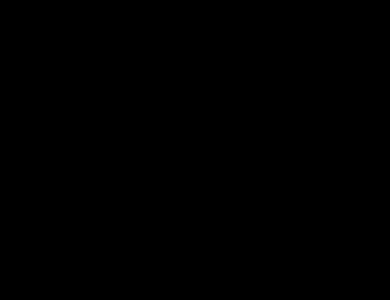
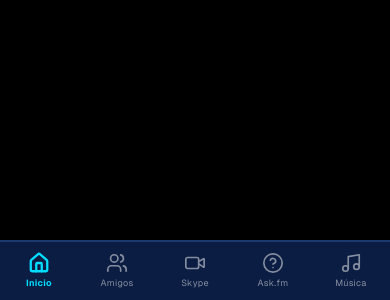
Before and after one commit to jpoul02/web-jime, a Next.js app: page / in a window 390 px wide. Shown: the part 544-844 px from the top of the page. Built offline with nearby package versions, Linux system fonts and the light colour scheme.

Commit message:
feat: add MobileNav component for improved mobile navigation and enhance video handling in SkypeDesktop

```diff
--- a/src/app/layout.tsx
+++ b/src/app/layout.tsx
@@ -1,6 +1,7 @@
 import type { Metadata } from "next";
 import localFont from "next/font/local";
 import "./globals.css";
+import MobileNav from "@/components/MobileNav";
 
 const geistSans = localFont({
   src: "./fonts/GeistVF.woff",
@@ -26,9 +27,10 @@ export default function RootLayout({
   return (
     <html lang="en">
       <body
-        className={`${geistSans.variable} ${geistMono.variable} antialiased`}
+        className={`${geistSans.variable} ${geistMono.variable} antialiased pb-[60px] md:pb-0`}
       >
         {children}
+        <MobileNav />
       </body>
     </html>
   );
--- /dev/null
+++ b/src/components/MobileNav.tsx
@@ -0,0 +1,52 @@
+"use client";
+
+import Link from "next/link";
+import { usePathname } from "next/navigation";
+import { Home, Users, Video, HelpCircle, Music } from "lucide-react";
+
+const NAV = [
+  { href: "/",       label: "Inicio",  Icon: Home        },
+  { href: "/amigos", label: "Amigos",  Icon: Users       },
+  { href: "/skype",  label: "Skype",   Icon: Video       },
+  { href: "/ask",    label: "Ask.fm",  Icon: HelpCircle  },
+  { href: "/musica", label: "Música",  Icon: Music       },
+];
+
+export default function MobileNav() {
+  const pathname = usePathname();
+
+  return (
+    <nav
+      className="md:hidden fixed bottom-0 left-0 right-0 z-[9999] flex items-stretch"
+      style={{
+        height: 60,
+        background: "#0B1D42",
+        borderTop: "2px solid #1a3a6e",
+        boxShadow: "0 -4px 20px rgba(0,0,0,0.4)",
+      }}
+    >
+      {NAV.map(({ href, label, Icon }) => {
+        const active = pathname === href || (href !== "/" && pathname.startsWith(href));
+        return (
+          <Link
+            key={href}
+            href={href}
+            className="flex-1 flex flex-col items-center justify-center gap-[3px] transition-opacity"
+            style={{ textDecoration: "none", opacity: active ? 1 : 0.5 }}
+          >
+            <Icon size={22} color={active ? "#00DDFF" : "#FFFFFF"} strokeWidth={active ? 2.5 : 1.8} />
+            <span style={{
+              fontSize: 9,
+              fontWeight: active ? 700 : 400,
+              color: active ? "#00DDFF" : "#FFFFFF",
+              letterSpacing: 0.3,
+              fontFamily: "var(--font-geist-sans)",
+            }}>
+              {label}
+            </span>
+          </Link>
+        );
+      })}
+    </nav>
+  );
+}
--- a/src/components/SkypeDesktop.tsx
+++ b/src/components/SkypeDesktop.tsx
@@ -70,7 +70,9 @@ export default function SkypeDesktop() {
   const [contacts, setContacts] = useState<VideoPostal[]>([]);
   const [selected, setSelected] = useState<VideoPostal | null>(null);
   const [loading, setLoading] = useState(true);
+  const [isPortrait, setIsPortrait] = useState(false);
   const videoRef = useRef<HTMLVideoElement>(null);
+  const bgVideoRef = useRef<HTMLVideoElement>(null);
 
   useEffect(() => {
     fetch(`${API}/postales/videos`)
@@ -84,11 +86,19 @@ export default function SkypeDesktop() {
   }, []);
 
   useEffect(() => {
-    if (videoRef.current && selected) {
-      videoRef.current.load();
-      videoRef.current.play().catch(() => {});
-    }
+    setIsPortrait(false); // reset while loading new video
+    [videoRef, bgVideoRef].forEach(ref => {
+      if (ref.current) {
+        ref.current.load();
+        ref.current.play().catch(() => {});
+      }
+    });
   }, [selected?.id]);
+
+  function handleMetadata() {
+    const v = videoRef.current;
+    if (v) setIsPortrait(v.videoHeight > v.videoWidth);
+  }
 
   return (
     <div className="w-screen h-screen flex flex-col overflow-hidden bg-white font-[family-name:var(--font-geist-sans)]">
@@ -190,10 +200,43 @@ export default function SkypeDesktop() {
           {/* Video background */}
           <div className="relative flex-1 overflow-hidden">
             {selected ? (
-              <video key={selected.id} ref={videoRef} autoPlay loop playsInline
-                className="absolute inset-0 w-full h-full object-cover">
-                <source src={selected.video_url} type="video/mp4" />
-              </video>
+              <>
+                {/* Blurred background — always rendered, visible only for portrait */}
+                <video
+                  key={`bg-${selected.id}`}
+                  ref={bgVideoRef}
+                  autoPlay loop playsInline muted
+                  aria-hidden
+                  style={{
+                    position: "absolute", inset: 0,
+                    width: "100%", height: "100%",
+                    objectFit: "cover",
+                    filter: "blur(24px) brightness(0.45) saturate(1.4)",
+                    transform: "scale(1.08)",
+                    opacity: isPortrait ? 1 : 0,
+                    transition: "opacity 0.3s",
+                    pointerEvents: "none",
+                  }}
+                >
+                  <source src={selected.video_url} type="video/mp4" />
+                </video>
+
+                {/* Main video */}
+                <video
+                  key={selected.id}
+                  ref={videoRef}
+                  autoPlay loop playsInline
+                  onLoadedMetadata={handleMetadata}
+                  style={{
+                    position: "absolute", inset: 0,
+                    width: "100%", height: "100%",
+                    objectFit: isPortrait ? "contain" : "cover",
+                    transition: "object-fit 0s",
+                  }}
+                >
+                  <source src={selected.video_url} type="video/mp4" />
+                </video>
+              </>
             ) : (
               <div className="absolute inset-0 bg-[#1A1A1A] flex items-center justify-center">
                 <p className="text-white/30 text-sm">
```
